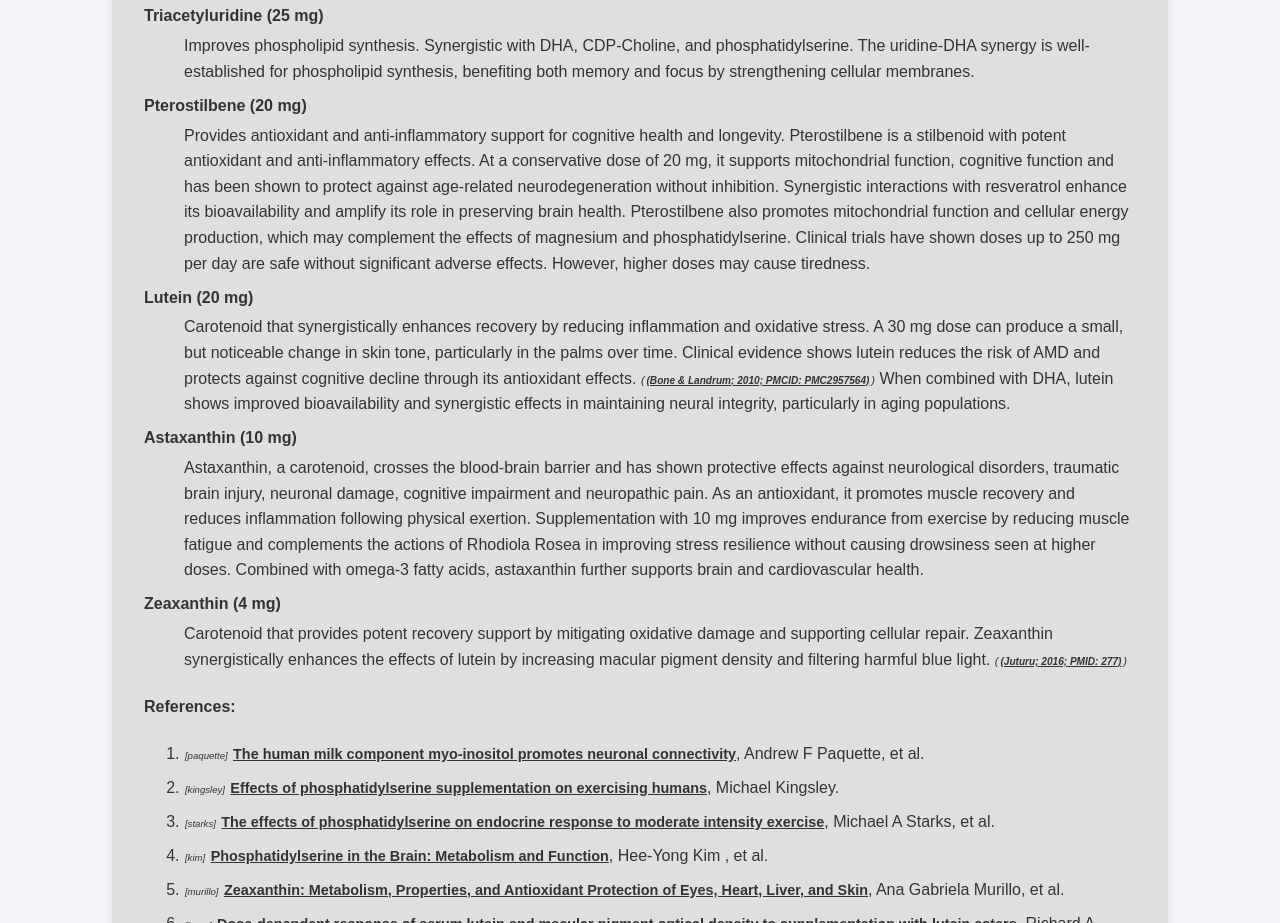
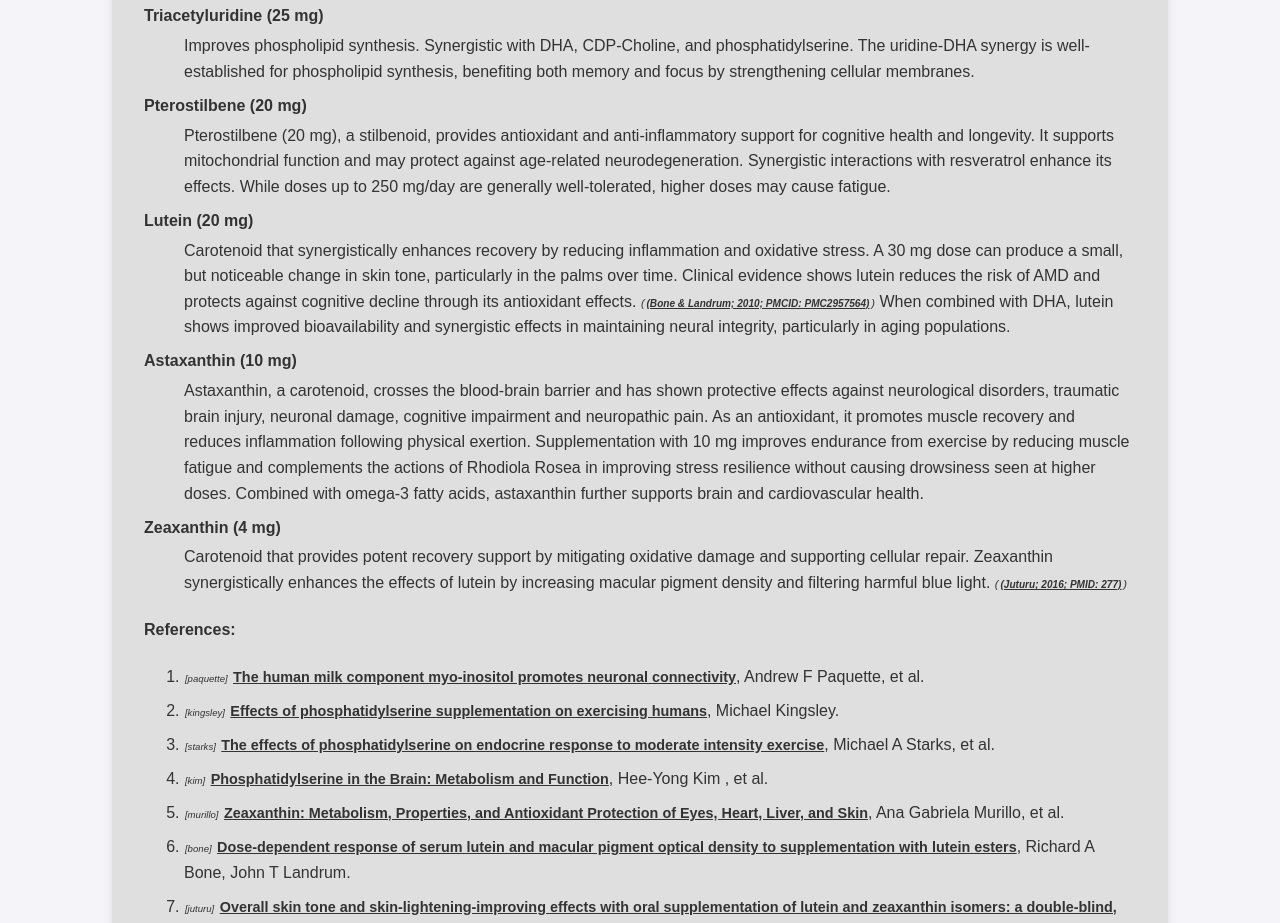
Before and after one commit to GarrettS/elitefuel, a plain HTML site: page post-workout.html in a window 1280 px wide. Shown: the part 11017-11940 px from the top of the page. Drawn offline with Linux system fonts and the light colour scheme.

Commit message:
add paquette ref; pterostilbene

```diff
--- a/post-workout.html
+++ b/post-workout.html
@@ -803,7 +803,7 @@ A natural adenylate cyclase activator that synergistically enhances cAMP signali
 
 						<dt>Pterostilbene (20 mg)</dt>
 						<dd>
-							Provides antioxidant and anti-inflammatory support for cognitive health and longevity. Pterostilbene is a stilbenoid with potent antioxidant and anti-inflammatory effects. At a conservative dose of 20 mg, it supports mitochondrial function, cognitive function and has been shown to protect against age-related neurodegeneration without inhibition. Synergistic interactions with resveratrol enhance its bioavailability and amplify its role in preserving brain health. Pterostilbene also promotes mitochondrial function and cellular energy production, which may complement the effects of magnesium and phosphatidylserine. Clinical trials have shown doses up to 250 mg per day are safe without significant adverse effects. However, higher doses may cause tiredness.
+							Pterostilbene (20 mg), a stilbenoid, provides antioxidant and anti-inflammatory support for cognitive health and longevity. It supports mitochondrial function and may protect against age-related neurodegeneration. Synergistic interactions with resveratrol enhance its effects. While doses up to 250 mg/day are generally well-tolerated, higher doses may cause fatigue.
 						</dd>
 
 						<dt>Lutein (20 mg)</dt>
```
